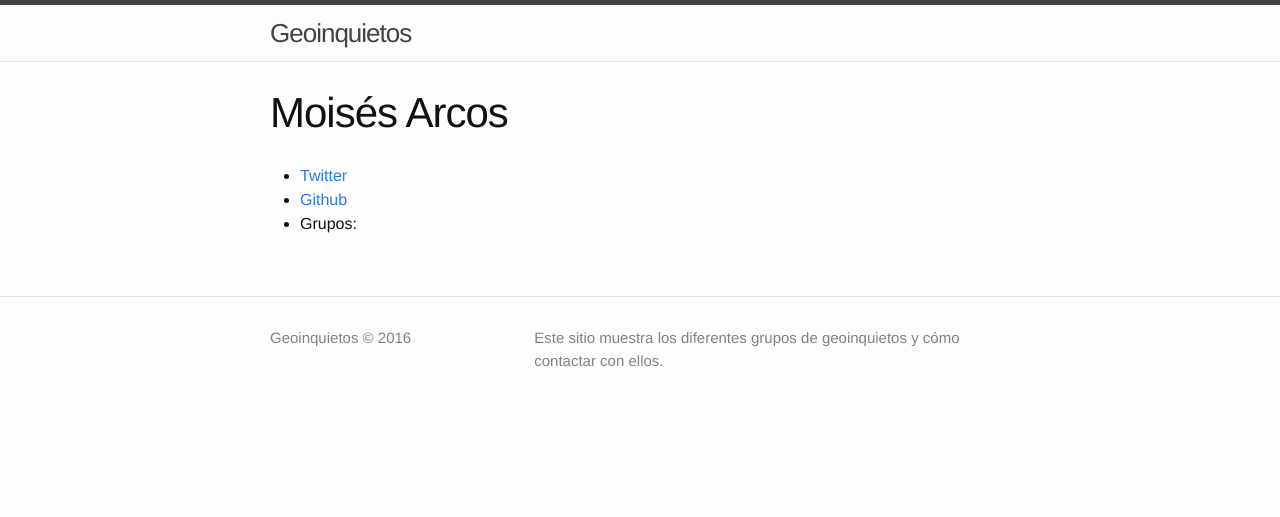
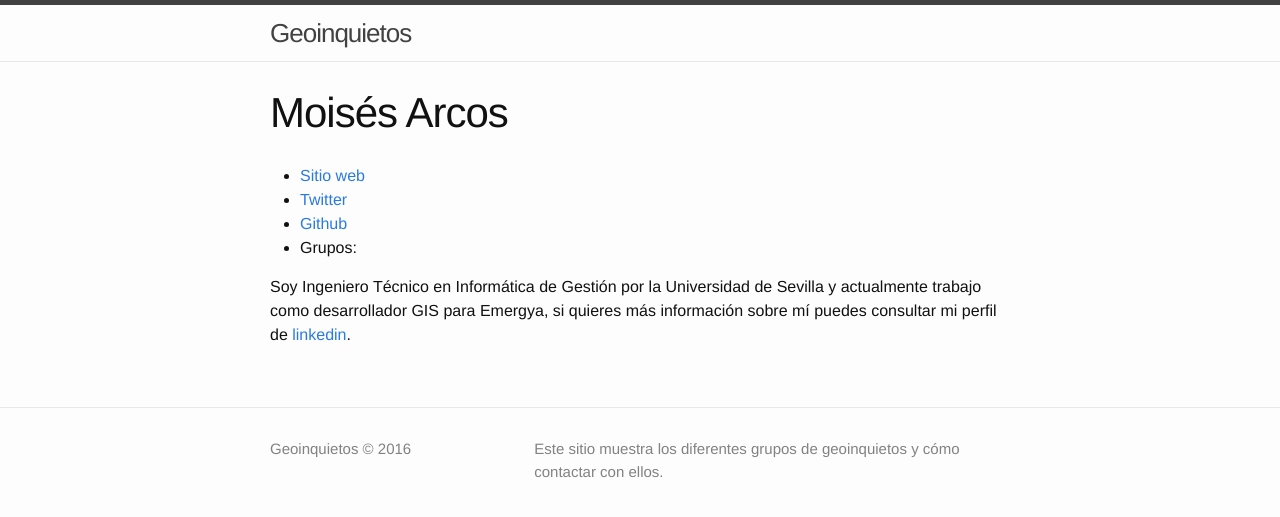
Before and after one commit to ramiroaznar/geoinquietos-org.github.io, a Jekyll site: the page built from _contacts/marcos.md, in a window 1280 px wide. Shown: the top 517 px of the page. Built offline with Jekyll 4.4.1, drawn with Linux system fonts in a browser that asks for light colours.

Commit message:
Add info to page contact
Add content to fix #5

```diff
--- a/_contacts/marcos.md
+++ b/_contacts/marcos.md
@@ -4,7 +4,11 @@ name: Moisés Arcos
 social:
   twitter: MoiArcSan
   github: moiarcsan
+  email: moiarcsan@gmail.com
 websites:
+  main: https://moisesarcos.wordpress.com/
 groups:
   - sevilla
 ---
+
+Soy Ingeniero Técnico en Informática de Gestión por la Universidad de Sevilla y actualmente trabajo como desarrollador GIS para Emergya, si quieres más información sobre mí puedes consultar mi perfil de [linkedin](https://es.linkedin.com/in/moiarcsan).
```
